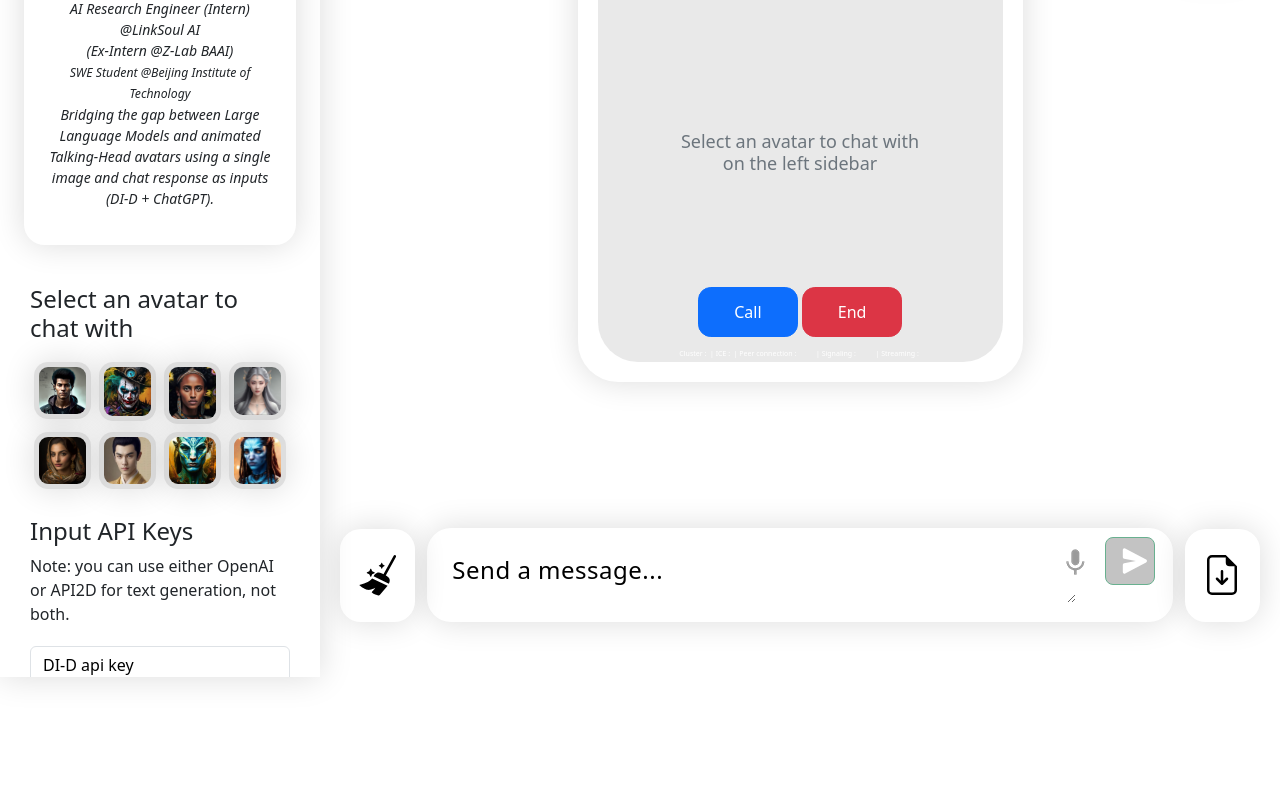
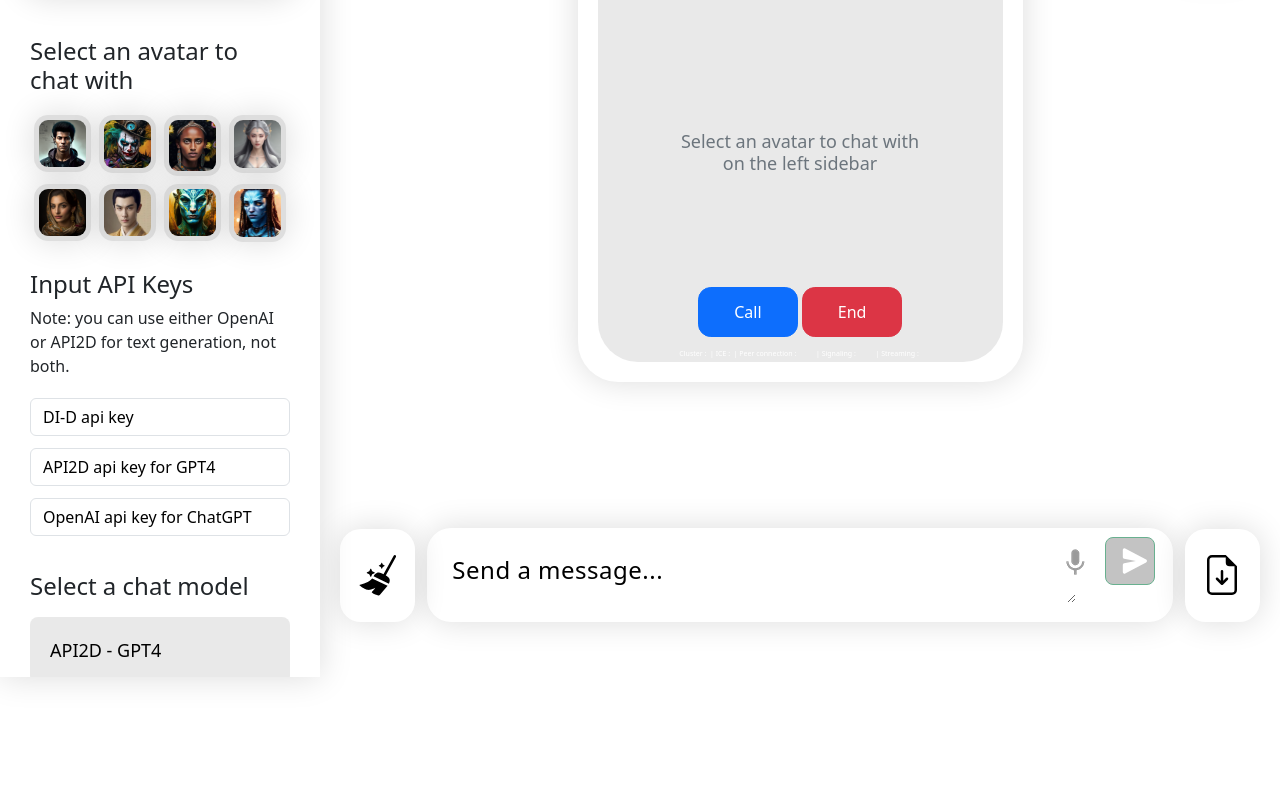
Before and after one commit to salathleizhang/AVATAR76, a website with bundled scripts: page index.html in a window 1280 px wide. Shown: the part 123-910 px from the top of the page. Built offline with nearby package versions, Linux system fonts and the light colour scheme.

Commit message:
Add files via upload

```diff
--- a/index.html
+++ b/index.html
@@ -23,7 +23,6 @@
       <div class="col-sm-3">
           <div class="intro-card">
             <h1 class="text-center">AvaChat</h1>
-            <p class="text-center fst-italic desc">👨🏽‍💻: <a href="https://github.com/Jaykef" target="_blank" style="text-decoration: none;font-size: 14px;">Jaward Sesay ( 苏杰 )</a><br> AI Research Engineer (Intern) @LinkSoul AI <br>(Ex-Intern @Z-Lab BAAI) <br><small> SWE Student @Beijing Institute of Technology</small><br>Bridging the gap between Large Language Models and animated Talking-Head avatars using a single image and chat response as inputs (DI-D + ChatGPT).</p>
           </div>
 
           <div class="col-md-12 p-3 mb-2 mt-4 d-block">
```
